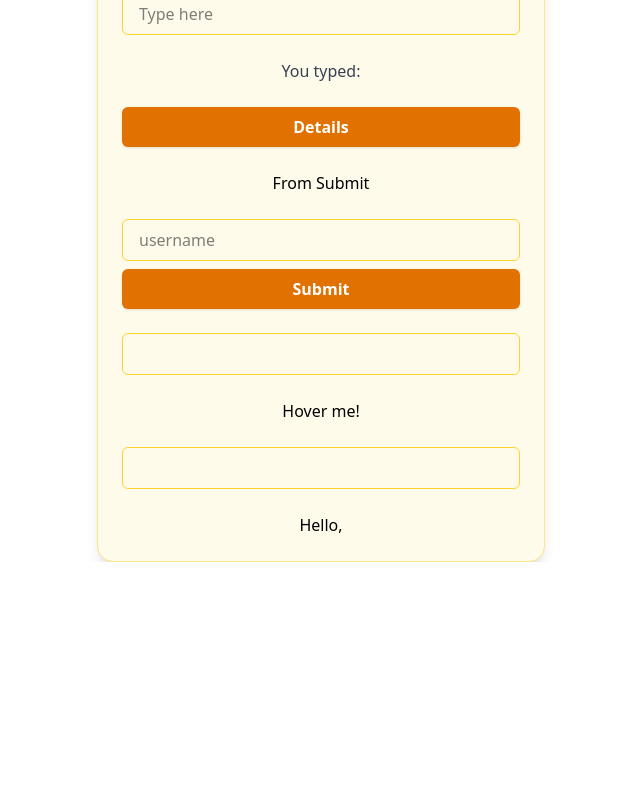
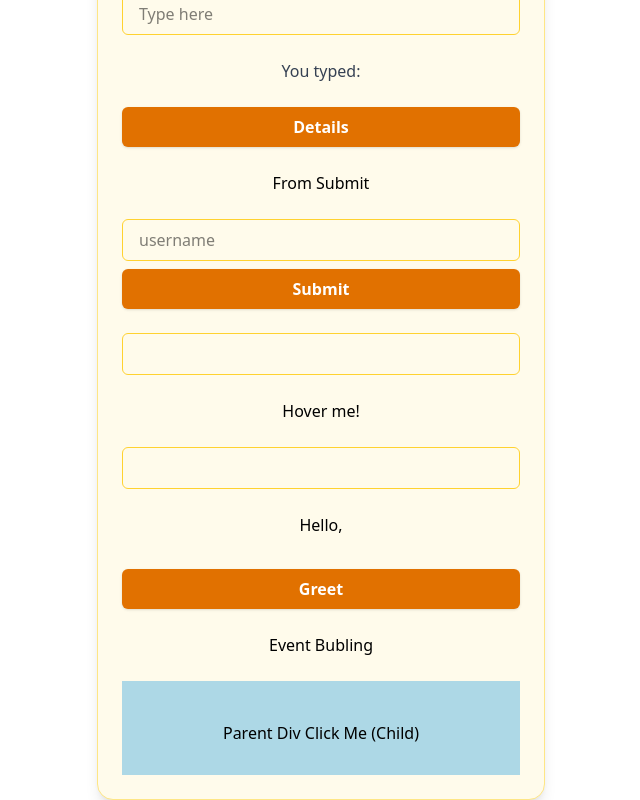
Before and after one commit to epshita-shima/angular-learning, an Angular app: page / in a window 1280 px wide. Shown: the part 512-1312 px from the top of the page, without its empty margins (319-959 px from the left). Before the commit the page ends 1074 px from the top, so only its background shows below. Built offline with nearby package versions, Linux system fonts and the light colour scheme.

Commit message:
event bublibg

```diff
--- a/src/app/templates/hometeamplates/hometeamplates.html
+++ b/src/app/templates/hometeamplates/hometeamplates.html
@@ -56,7 +56,22 @@
     </div>
     <p *ngIf="hovering">You are hovering!</p>
 
-    <input class="w-full px-4 py-2 border border-amber-300 rounded-md focus:outline-none focus:ring-2 focus:ring-amber-500"
-     [(ngModel)]="name" (input)="onNameChange()" >
-<p>Hello, {{ name }}</p>
+    <input
+        class="w-full px-4 py-2 border border-amber-300 rounded-md focus:outline-none focus:ring-2 focus:ring-amber-500"
+        [(ngModel)]="name" (input)="onNameChange()">
+    <p>Hello, {{ name }}</p>
+
+    <button class="w-full py-2 px-4 rounded-md bg-amber-600 text-white font-semibold shadow hover:bg-amber-700 mt-2"
+        (click)="greet('Shima')">Greet
+
+    </button>
+
+    <h2>Event Bubling</h2>
+    <div (click)="parentClicked()" style="padding: 30px; background-color: lightblue;">
+        Parent Div
+
+        <button (click)="childClicked($event)" style="margin-top: 10px;">
+            Click Me (Child)
+        </button>
+    </div>
 </div>
--- a/src/app/templates/hometeamplates/hometeamplates.ts
+++ b/src/app/templates/hometeamplates/hometeamplates.ts
@@ -3,7 +3,7 @@ import { Component, ElementRef, ViewChild } from '@angular/core';
 import { FormsModule } from '@angular/forms';
 @Component({
   selector: 'app-hometeamplates',
-  imports: [CommonModule,FormsModule ],
+  imports: [CommonModule, FormsModule],
   templateUrl: './hometeamplates.html',
   styleUrl: './hometeamplates.css'
 })
@@ -37,11 +37,11 @@ export class Hometeamplates {
 
   submitForm(event: Event) {
     event.preventDefault(); // default reload বন্ধ
-    const username=this.usernameInput.nativeElement.value;
-    console.log('Form submitted!',username);
+    const username = this.usernameInput.nativeElement.value;
+    console.log('Form submitted!', username);
   }
 
-  onEnterKey(){
+  onEnterKey() {
     alert('you pressed enter')
   }
 
@@ -49,7 +49,20 @@ export class Hometeamplates {
 
   name = '';
 
-onNameChange() {
-  console.log('Name changed to:', this.name);
+  onNameChange() {
+    console.log('Name changed to:', this.name);
+  }
+
+  greet(name: string) {
+    alert('Hello, ' + name + '!');
+  }
+
+    parentClicked() {
+    console.log('Parent DIV clicked!');
+  }
+
+  childClicked(event: Event) {
+    event.stopPropagation(); // Prevent parent click
+    console.log('Child BUTTON clicked!');
+  }
 }
-}
```
